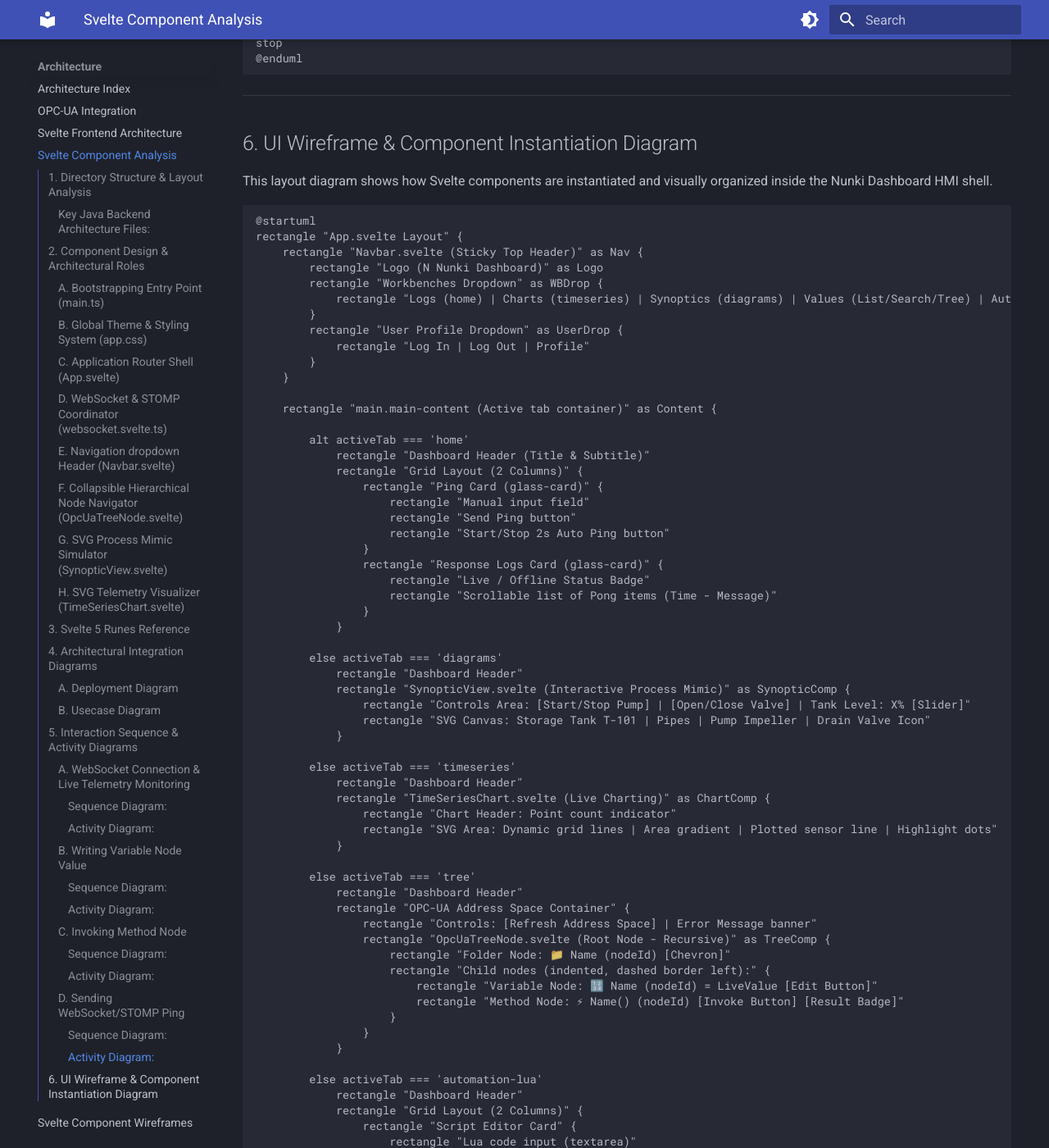
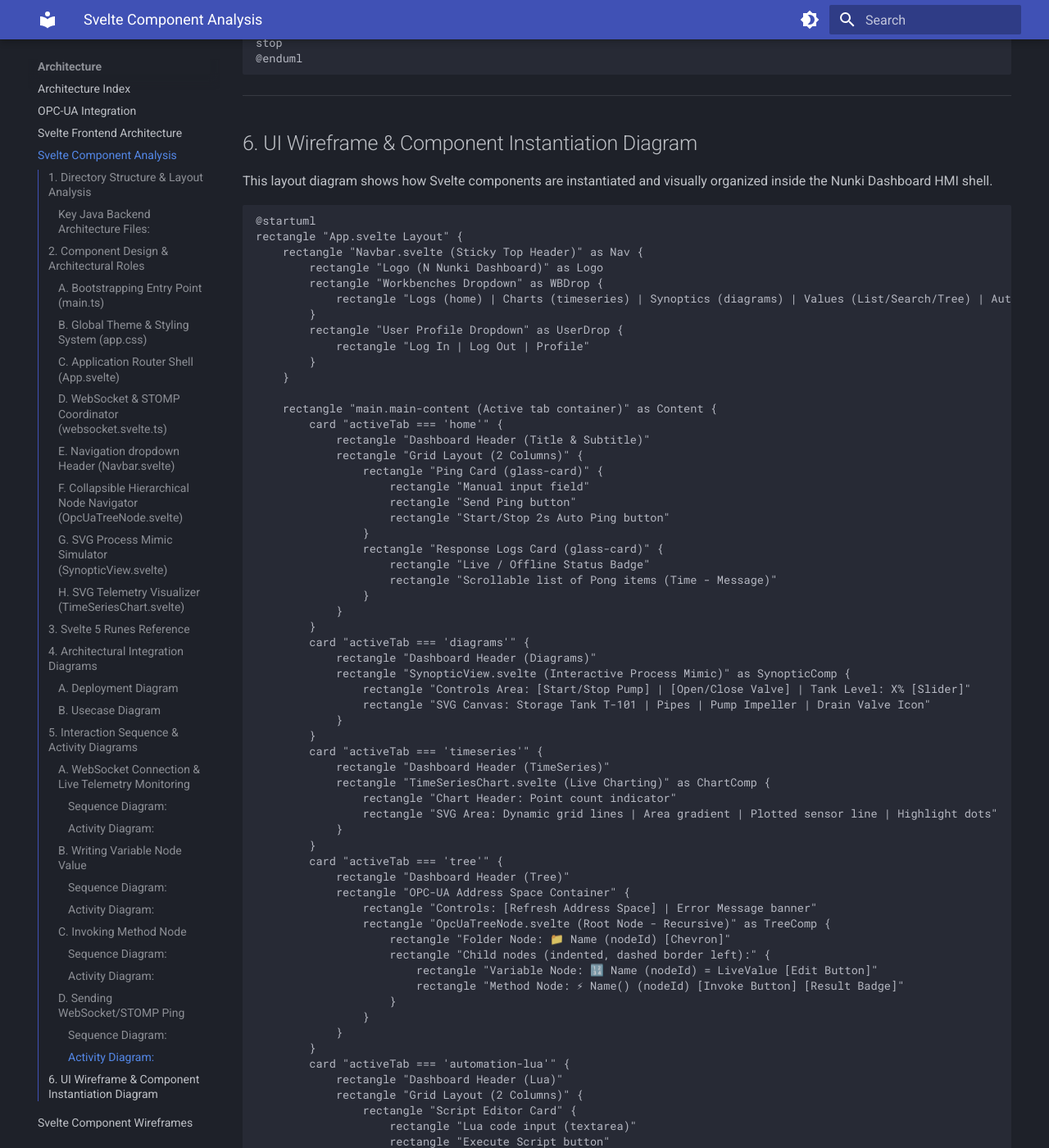
Before and after one commit to mlecabellec/nunki, an MkDocs documentation site: the page built from doc/docs/architecture/Svelte-Frontend-Analysis.md, in a window 1280 px wide and 1400 px high, scrolled down 10110 px. Shown: the whole window at 82% size. Built offline with MkDocs 1.6.1 and Material for MkDocs 9.7.7, drawn with Linux system fonts in a browser that asks for light colours; some of the changed text lies outside the part shown.

Commit message:
WIP: fix PlantUML component diagram syntax in Svelte architecture docs
- Replace sequence-only alt/else/end conditional blocks with valid PlantUML card containers for tab view layouts.

```diff
--- a/doc/docs/architecture/Svelte-Frontend-Analysis.md
+++ b/doc/docs/architecture/Svelte-Frontend-Analysis.md
@@ -447,8 +447,7 @@ rectangle "App.svelte Layout" {
     }
 
     rectangle "main.main-content (Active tab container)" as Content {
-
-        alt activeTab === 'home'
+        card "activeTab === 'home'" {
             rectangle "Dashboard Header (Title & Subtitle)"
             rectangle "Grid Layout (2 Columns)" {
                 rectangle "Ping Card (glass-card)" {
@@ -461,23 +460,23 @@ rectangle "App.svelte Layout" {
                     rectangle "Scrollable list of Pong items (Time - Message)"
                 }
             }
-
-        else activeTab === 'diagrams'
-            rectangle "Dashboard Header"
+        }
+        card "activeTab === 'diagrams'" {
+            rectangle "Dashboard Header (Diagrams)"
             rectangle "SynopticView.svelte (Interactive Process Mimic)" as SynopticComp {
                 rectangle "Controls Area: [Start/Stop Pump] | [Open/Close Valve] | Tank Level: X% [Slider]"
                 rectangle "SVG Canvas: Storage Tank T-101 | Pipes | Pump Impeller | Drain Valve Icon"
             }
-
-        else activeTab === 'timeseries'
-            rectangle "Dashboard Header"
+        }
+        card "activeTab === 'timeseries'" {
+            rectangle "Dashboard Header (TimeSeries)"
             rectangle "TimeSeriesChart.svelte (Live Charting)" as ChartComp {
                 rectangle "Chart Header: Point count indicator"
                 rectangle "SVG Area: Dynamic grid lines | Area gradient | Plotted sensor line | Highlight dots"
             }
-
-        else activeTab === 'tree'
-            rectangle "Dashboard Header"
+        }
+        card "activeTab === 'tree'" {
+            rectangle "Dashboard Header (Tree)"
             rectangle "OPC-UA Address Space Container" {
                 rectangle "Controls: [Refresh Address Space] | Error Message banner"
                 rectangle "OpcUaTreeNode.svelte (Root Node - Recursive)" as TreeComp {
@@ -488,9 +487,9 @@ rectangle "App.svelte Layout" {
                     }
                 }
             }
-
-        else activeTab === 'automation-lua'
-            rectangle "Dashboard Header"
+        }
+        card "activeTab === 'automation-lua'" {
+            rectangle "Dashboard Header (Lua)"
             rectangle "Grid Layout (2 Columns)" {
                 rectangle "Script Editor Card" {
                     rectangle "Lua code input (textarea)"
```
Also changed, not shown: other parts of doc/docs/architecture/Svelte-Frontend-Analysis.md (+1 -1 lines).
